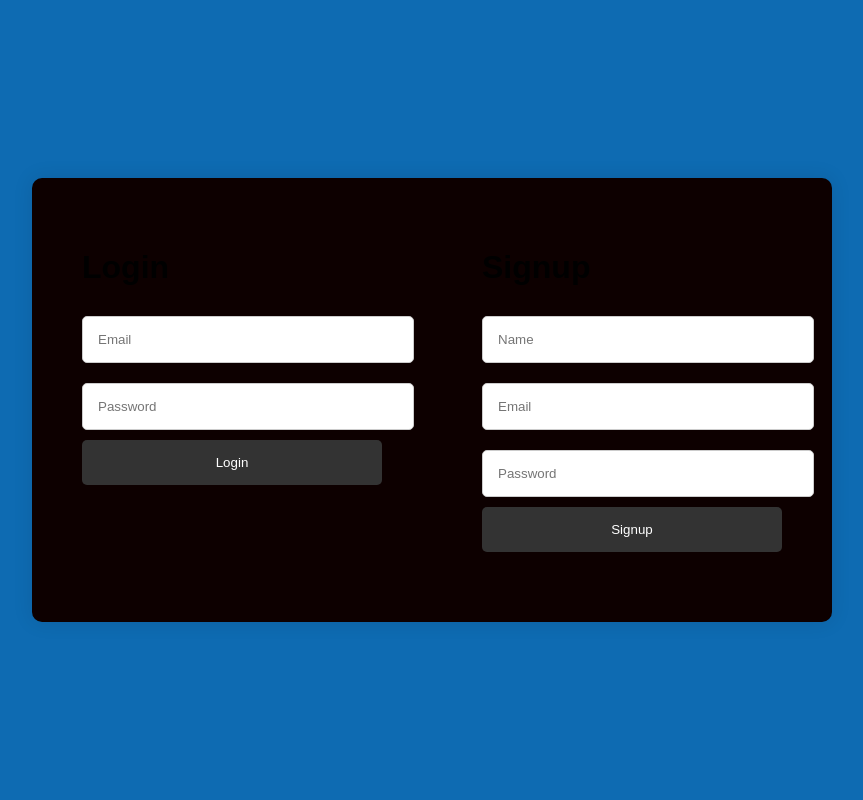
After one commit to chiragpoojari8/CropRecoML, a Flask app: template templates/login.html in a window 1280 px wide. The commit adds this page. Shown: the whole page, without its empty margins (208-1071 px from the left). Run offline with Flask 3, Linux system fonts and the light colour scheme; the template is opened without the code that fills it, so the values that code supplies are empty; parts of the project's set-up code (start-up, migrations or seed data) failed here and were passed over.

Commit message:
updated code

```diff
--- a/app.py
+++ b/app.py
@@ -35,7 +35,7 @@ crop_images = {
     18: 'static/mothbeans.jpg',
     19: 'static/pigeonpeas.jpg',
     20: 'static/kidneybeans.jpg',
-    21: 'static/chickpea.jpg',
+    21: 'static/chickpeas.jpg',
     22: 'static/coffee.jpg'
 }
 
--- a/templates/index.html
+++ b/templates/index.html
@@ -76,17 +76,13 @@
               <a class="nav-link disabled">About</a>
             </li>
           </ul>
-          <form class="d-flex" role="search">
-            <input class="form-control me-2" type="search" placeholder="Search" aria-label="Search">
-            <button class="btn btn-outline-success" type="submit">Search</button>
-          </form>
         </div>
       </div>
     </nav>
 
     <!--==========================================================================================-->
     <div class="container my-4">
-      <h1 class="text-success">Crop Recommendation System <span class="text-success">🌱</span></h1>
+      <h1 class="text-success">Crop Recommendation System <span class="text-success"></span></h1>
 
       <!--      adding form-->
       <form action="/predict" method="POST">
--- /dev/null
+++ b/templates/login.html
@@ -0,0 +1,128 @@
+<!DOCTYPE html>
+<html lang="en">
+<head>
+    <meta charset="UTF-8">
+    <meta name="viewport" content="width=device-width, initial-scale=1.0">
+    <title>Login and Signup Page</title>
+    <style>
+        body {
+            font-family: Arial, sans-serif;
+            background: #0e6bb2;
+            display: flex;
+            justify-content: center;
+            align-items: center;
+            height: 100vh;
+            margin: 0;
+        }
+
+        .container {
+            background: #0d0000;
+            border-radius: 10px;
+            box-shadow: 0 0 20px rgba(0, 0, 0, 0.1);
+            overflow: hidden;
+            width: 800px;
+            max-width: 100%;
+            display: flex;
+        }
+
+        .form-container {
+            padding: 50px;
+            flex: 1;
+        }
+
+        form {
+            display: flex;
+            flex-direction: column;
+        }
+
+        h1 {
+            margin-bottom: 20px;
+        }
+
+        input {
+            margin: 10px 0;
+            padding: 15px;
+            width: 100%;
+            border: 1px solid #ccc;
+            border-radius: 5px;
+        }
+
+        button {
+            padding: 15px;
+            border: none;
+            border-radius: 5px;
+            background: #333;
+            color: #fff;
+            cursor: pointer;
+        }
+
+        button:hover {
+            background: #165fb2;
+        }
+
+        .message {
+            margin-top: 20px;
+            color: red;
+        }
+    </style>
+</head>
+<body>
+    <div class="container">
+        <div class="form-container login-container">
+            <form id="login-form">
+                <h1>Login</h1>
+                <input type="email" id="login-email" placeholder="Email" required />
+                <input type="password" id="login-password" placeholder="Password" required />
+                <button type="submit">Login</button>
+                <div id="login-message" class="message"></div>
+            </form>
+        </div>
+        <div class="form-container signup-container">
+            <form id="signup-form">
+                <h1>Signup</h1>
+                <input type="text" id="signup-name" placeholder="Name" required />
+                <input type="email" id="signup-email" placeholder="Email" required />
+                <input type="password" id="signup-password" placeholder="Password" required />
+                <button type="submit">Signup</button>
+                <div id="signup-message" class="message"></div>
+            </form>
+        </div>
+    </div>
+
+    <script>
+        // Predefined users
+        const users = [
+            { email: 'saif123@gmail.com', password: '12345678' },
+            { email: 'sjec123@gmail.com', password: '12345678' }
+        ];
+
+        document.getElementById('login-form').addEventListener('submit', function(event) {
+            event.preventDefault();
+            const email = document.getElementById('login-email').value;
+            const password = document.getElementById('login-password').value;
+
+            const user = users.find(u => u.email === email && u.password === password);
+            if (user) {
+                document.getElementById('login-message').textContent = 'Login successful!';
+            } else {
+                document.getElementById('login-message').textContent = 'Invalid email or password!';
+            }
+        });
+
+        document.getElementById('signup-form').addEventListener('submit', function(event) {
+            event.preventDefault();
+            const name = document.getElementById('signup-name').value;
+            const email = document.getElementById('signup-email').value;
+            const password = document.getElementById('signup-password').value;
+
+            const userExists = users.some(u => u.email === email);
+            if (userExists) {
+                document.getElementById('signup-message').textContent = 'User already exists!';
+            } else {
+                users.push({ email, password });
+                document.getElementById('signup-message').textContent = 'Signup successful!';
+            }
+        });
+    </script>
+</body>
+</html>
```
Also changed, not shown: tempCodeRunnerFile.py (deleted, +0 -53 lines), 3 other files.
